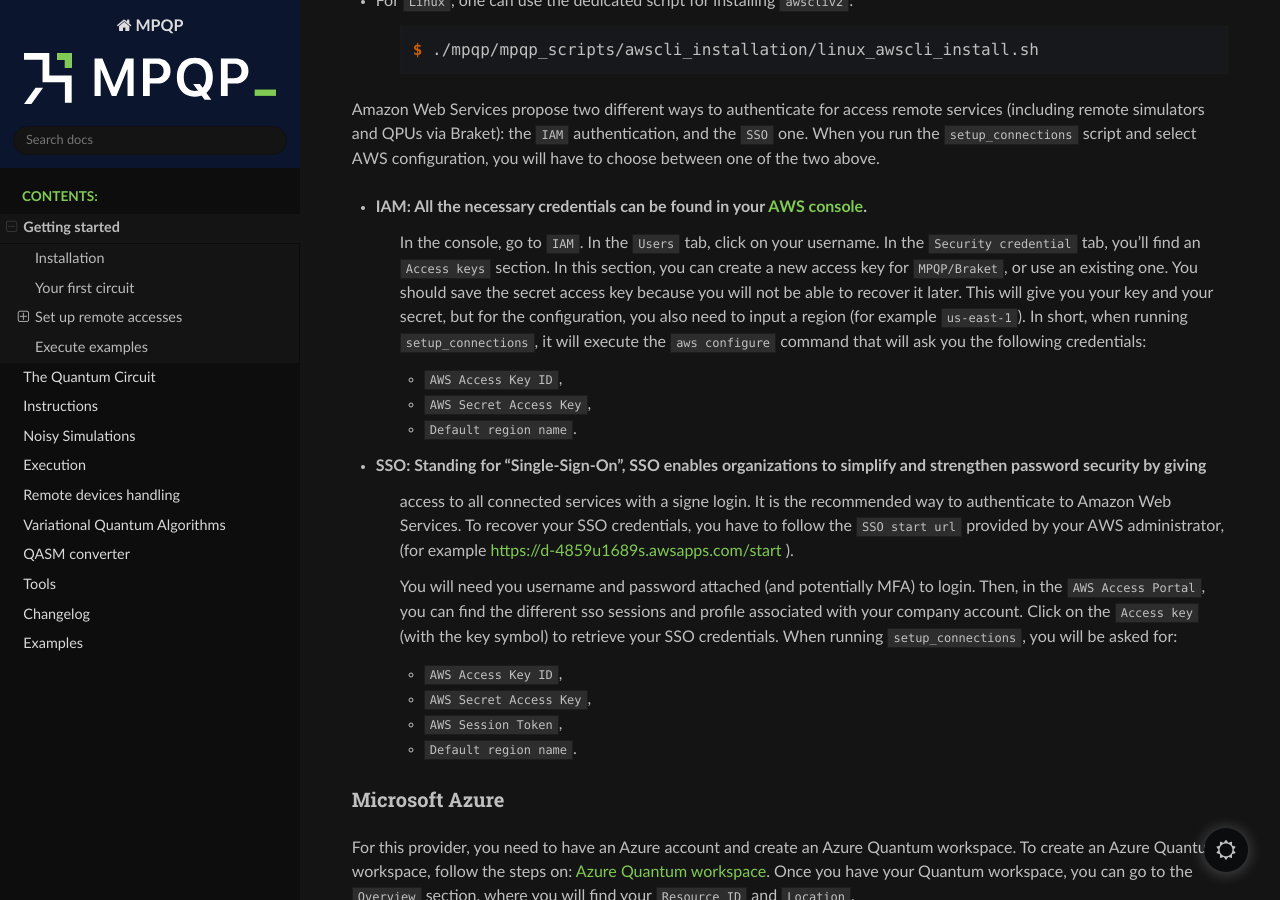
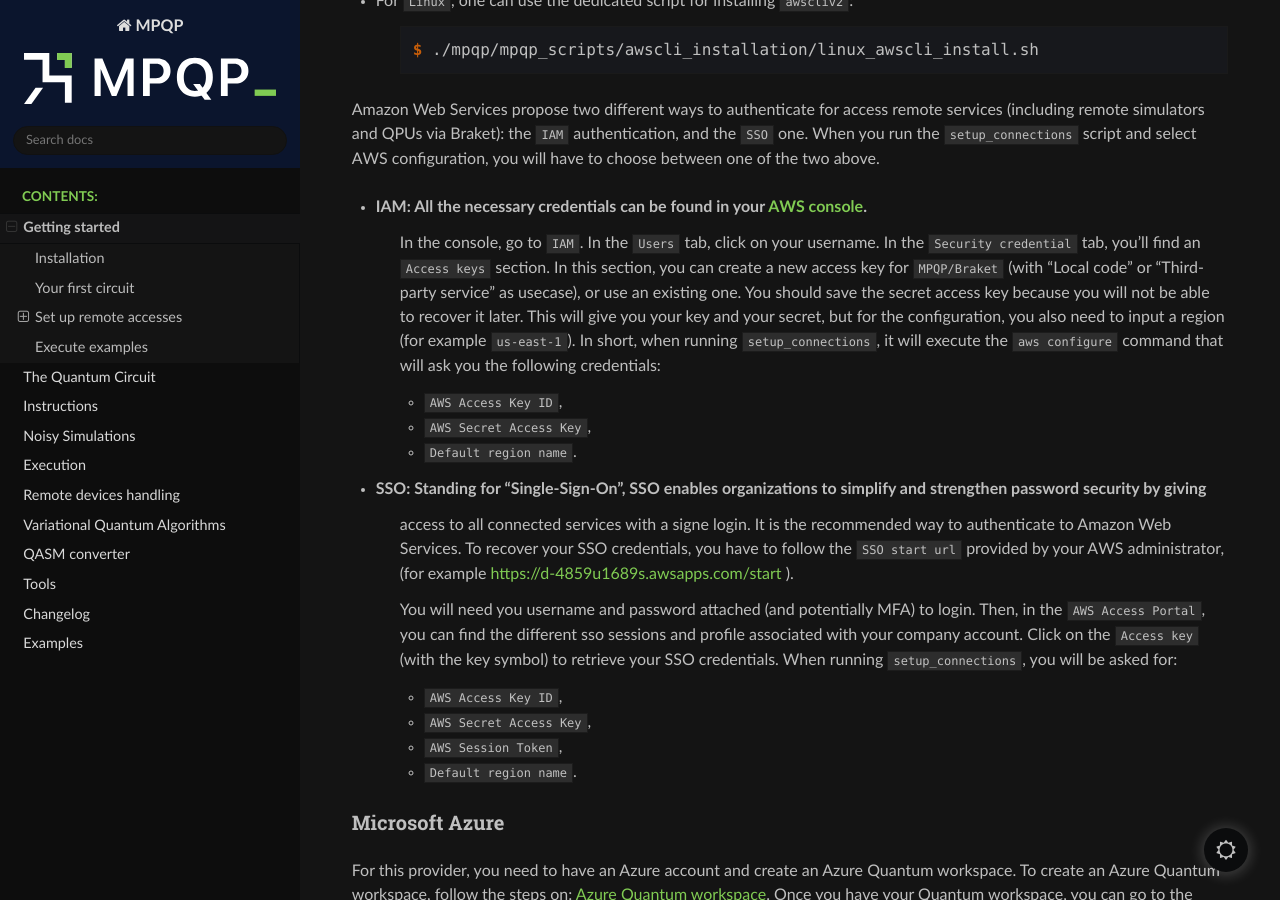
Before and after one commit to ColibrITD-SAS/mpqp, a Sphinx documentation site: the page built from docs/getting-started.rst, in a window 1280 px wide and 900 px high, scrolled down 3008 px. Built offline with Sphinx 7.4.7 and the Read the Docs theme 3.1.0, drawn with Linux system fonts in a browser that asks for light colours; pages that are not in the unit, such as notebooks, are missing from menus.

Commit message:
doc: advice for creating IAM key

```diff
--- a/docs/getting-started.rst
+++ b/docs/getting-started.rst
@@ -161,13 +161,12 @@
 simulators and QPUs via Braket): the ``IAM`` authentication, and the ``SSO`` one. When you run the ``setup_connections``
 script and select AWS configuration, you will have to choose between one of the two above.
 
-.. TODO: finish this section
-
 
 - IAM: All the necessary credentials can be found in your `AWS console <https://console.aws.amazon.com/console/home?nc2=h_ct&src=header-signin>`_.
     In the console, go to ``IAM``. In the ``Users`` tab, click on your
     username. In the ``Security credential`` tab, you'll find an ``Access keys``
-    section. In this section, you can create a new access key for ``MPQP/Braket``, or use an existing one. You
+    section. In this section, you can create a new access key for ``MPQP/Braket`` (with "Local code" or
+    "Third-party service" as usecase), or use an existing one. You
     should save the secret access key because you will not be able to recover it later.
     This will give you your key and your secret, but for the configuration, you
     also need to input a region (for example ``us-east-1``). In short, when running ``setup_connections``,
```
